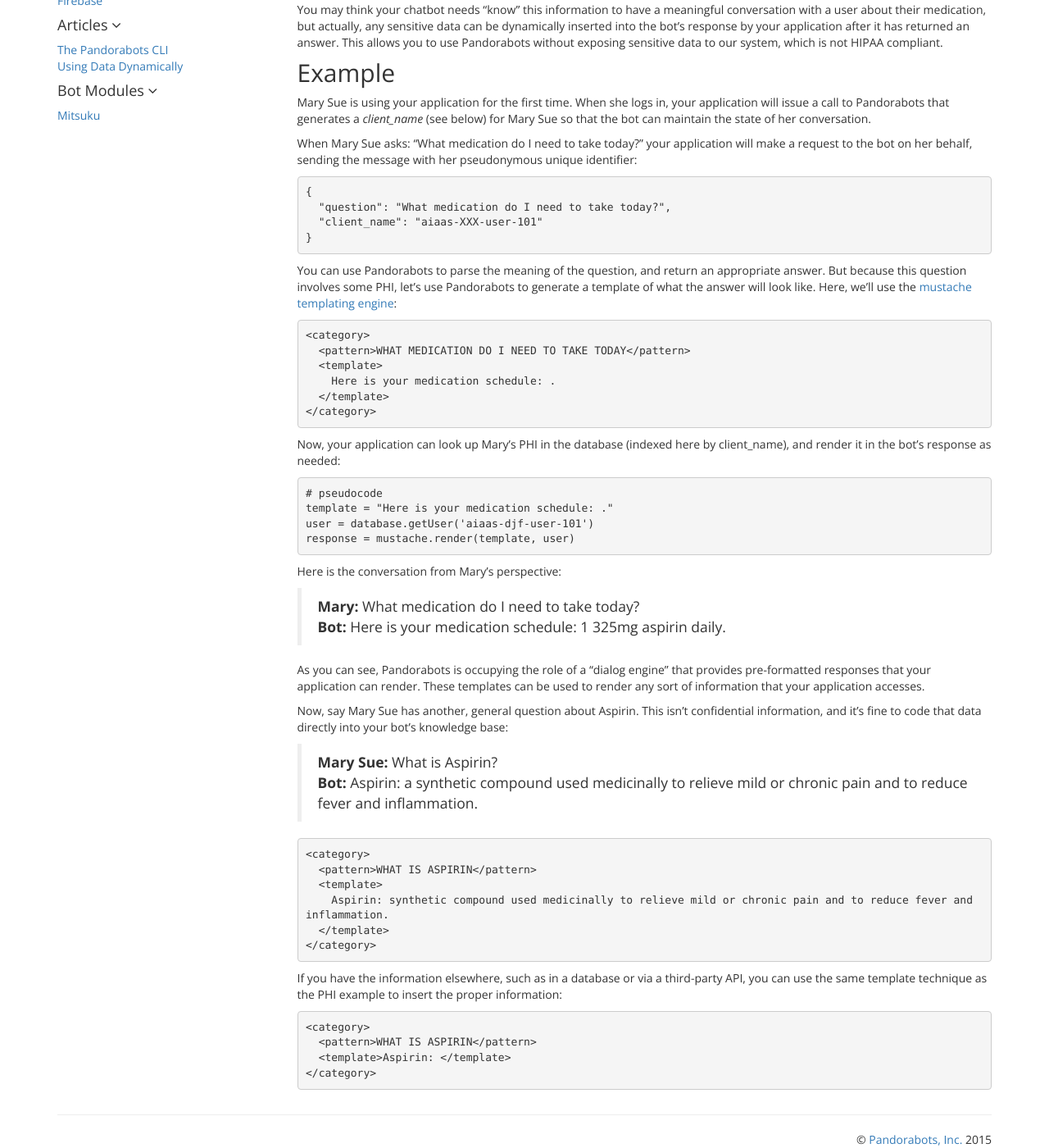
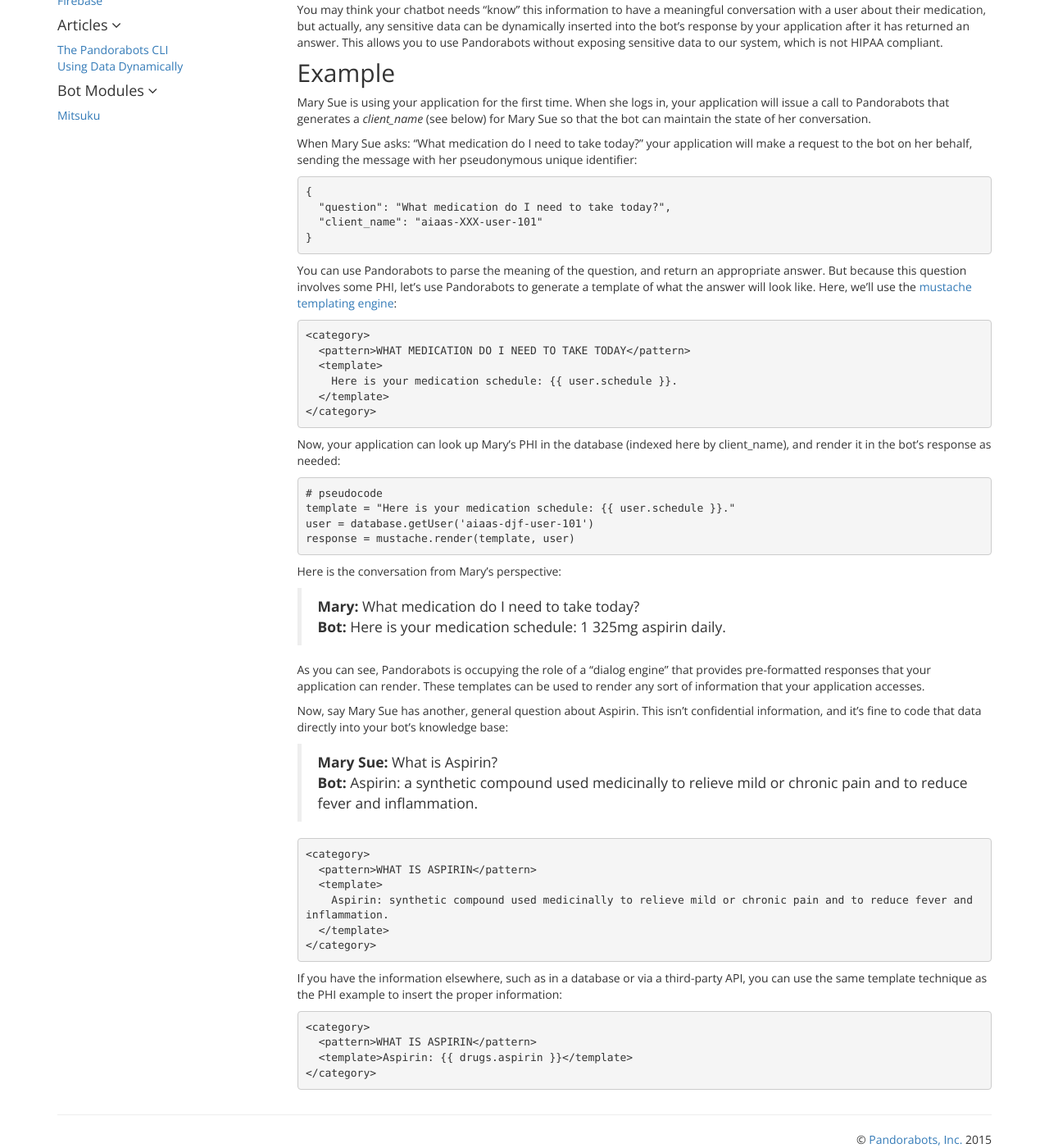
Before and after one commit to pandorabots/pandorabots.github.io, a Jekyll site: the page built from _articles/dynamicdata.md, in a window 1280 px wide and 1400 px high, scrolled down 450 px. Shown: the whole window at 82% size. Built offline with Jekyll 4.4.1, drawn with Linux system fonts in a browser that asks for light colours; part of the change alters nothing that is shown.

Commit message:
fixed mustache braces in dynamic data article

```diff
--- a/_articles/dynamicdata.md
+++ b/_articles/dynamicdata.md
@@ -30,14 +30,14 @@ You can use Pandorabots to parse the meaning of the question, and return an appr
     <category>
       <pattern>WHAT MEDICATION DO I NEED TO TAKE TODAY</pattern>
       <template>
-        Here is your medication schedule: {{ user.schedule }}.
+        {% raw %}Here is your medication schedule: {{ user.schedule }}.{% endraw %}
       </template>
     </category>
 
 Now, your application can look up Mary’s PHI in the database (indexed here by client_name), and render it in the bot’s response as needed:
 
     # pseudocode
-    template = "Here is your medication schedule: {{ user.schedule }}."
+    template = "Here is your medication schedule: {% raw %}{{ user.schedule }}{% endraw %}."
     user = database.getUser('aiaas-djf-user-101')
     response = mustache.render(template, user)
 
@@ -64,5 +64,5 @@ If you have the information elsewhere, such as in a database or via a third-part
 
     <category>
       <pattern>WHAT IS ASPIRIN</pattern>
-      <template>Aspirin: {{ drugs.aspirin }}</template>
+      <template>{% raw %}Aspirin: {{ drugs.aspirin }}{% endraw %}</template>
     </category>
```
